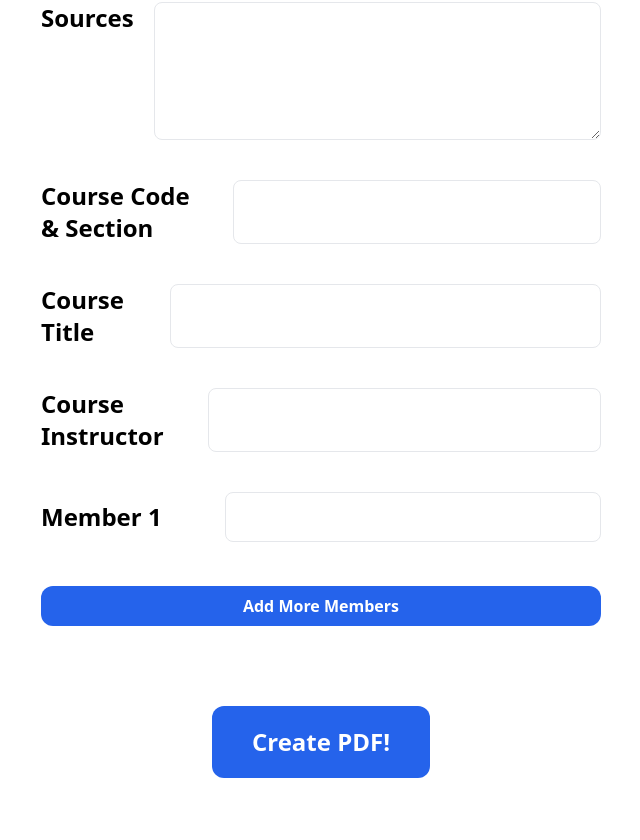
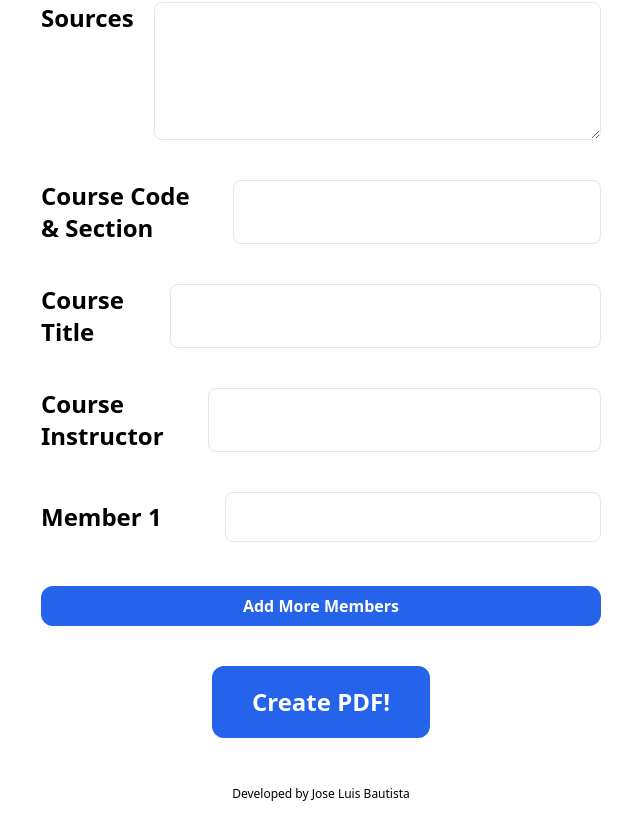
Before and after one commit to luisbauu/coa-maker, a Next.js app: page / in a window 1280 px wide. Shown: the part 584-1424 px from the top of the page, without its empty margins (319-959 px from the left). Before the commit the page ends 1402 px from the top, so only its background shows below. Built offline with nearby package versions, Linux system fonts and the light colour scheme.

Commit message:
LGTM FINAL

```diff
--- a/src/pages/index.tsx
+++ b/src/pages/index.tsx
@@ -320,16 +320,23 @@ export default function Home() {
         )}
 
         <button
-          className="mt-20 text-2xl bg-blue-600 text-white px-10 py-5 hover:bg-blue-300 rounded-xl font-semibold self-center "
+          className="my-10 text-2xl bg-blue-600 text-white px-10 py-5 hover:bg-blue-300 rounded-xl font-semibold self-center "
           onClick={(e) => generatePdf(e)}
         >
           Create PDF!
         </button>
+        {pdf && (
+          <embed
+            src={pdf}
+            type="application/pdf"
+            width="600px"
+            height="600px"
+          />
+        )}
+        <p className="self-center text-xs py-2">
+          Developed by Jose Luis Bautista
+        </p>
       </form>
-
-      {pdf && (
-        <embed src={pdf} type="application/pdf" width="600px" height="600px" />
-      )}
     </main>
   );
 }
```
